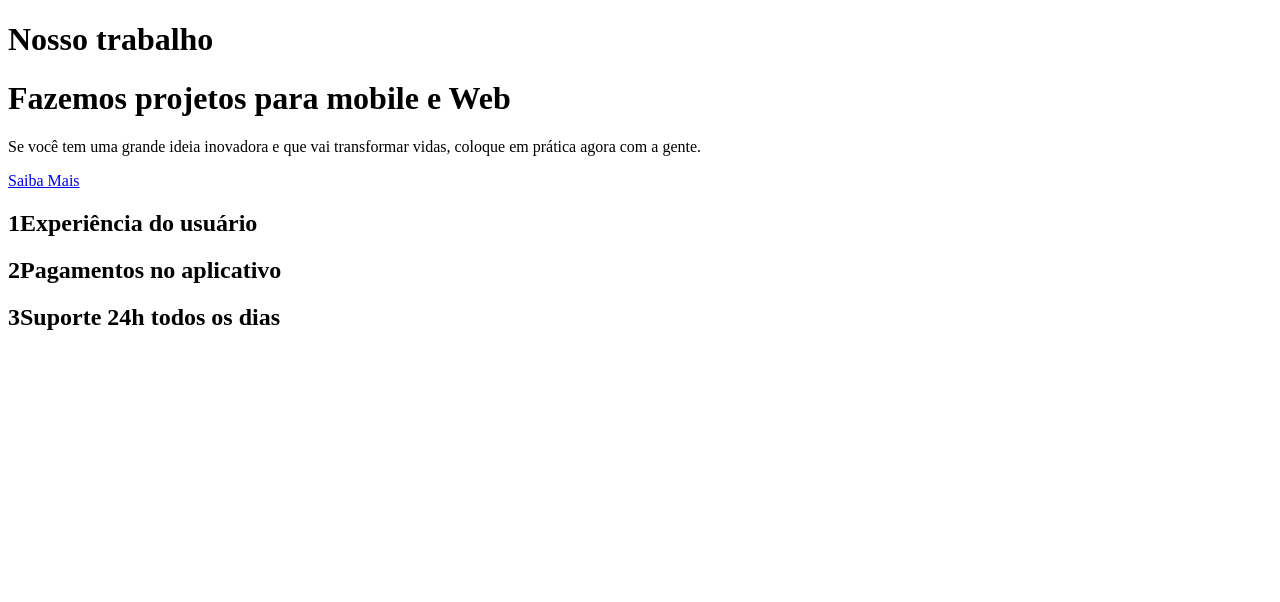
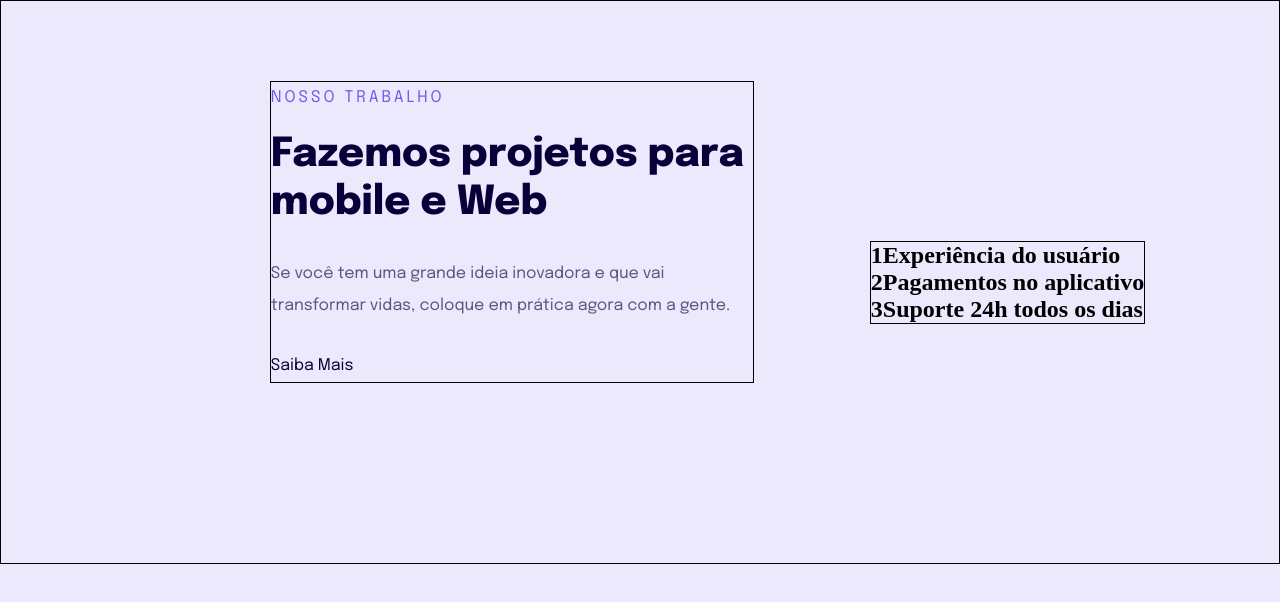
Before and after one commit to rafaelhenriquexx/CreativeTechVentures, a plain HTML site: page index.html in a window 1280 px wide. Drawn offline with Linux system fonts and the light colour scheme.

Commit message:
class=container styled

```diff
--- a/index.html
+++ b/index.html
@@ -23,7 +23,7 @@
       </main>
     </div>
 
-  <section>
+  <section class="box-itens">
     <h2 class="feature-title"><span class="number-one">1</span>Experiência do usuário</h2>
     <h2 class="benefit-title"><span class="number-two">2</span>Pagamentos no aplicativo</h2>
     <h2 class="highlight-title"><span class="number-tree">3</span>Suporte 24h todos os dias</h2>
--- a/style.css
+++ b/style.css
@@ -0,0 +1,51 @@
+* {
+  margin: 0px;
+  padding: 0px;
+  box-sizing: border-box;
+}
+body {
+  background: #ece9fd;
+}
+.conteiner {
+  width: 100%;
+  justify-content: center;
+  align-items: center;
+  display: flex;
+  margin: auto;
+  border: 1px solid black;
+}
+.box {
+  font-family: Epilogue;
+  max-width: 484px;
+  margin: 80px 116px 180px 135px;
+  border: 1px solid black;
+}
+.box-itens {
+  border: 1px solid black;
+}
+header h1 {
+  color: #7158ef;
+  font-size: 16px;
+  font-weight: 400;
+  line-height: 32px;
+  letter-spacing: 3px;
+  text-transform: uppercase;
+  padding-bottom: 17px;
+}
+main h1 {
+  color: #090039;
+  font-size: 40px;
+  font-weight: 800;
+  line-height: 48px;
+}
+main p {
+  color: rgba(10, 0, 57, 0.64);
+  line-height: 32px;
+  padding: 31px 0px 28px 0px;
+}
+main a {
+  color: #090039;
+  font-weight: 400;
+  line-height: 32px;
+  text-decoration: none;
+}
```
